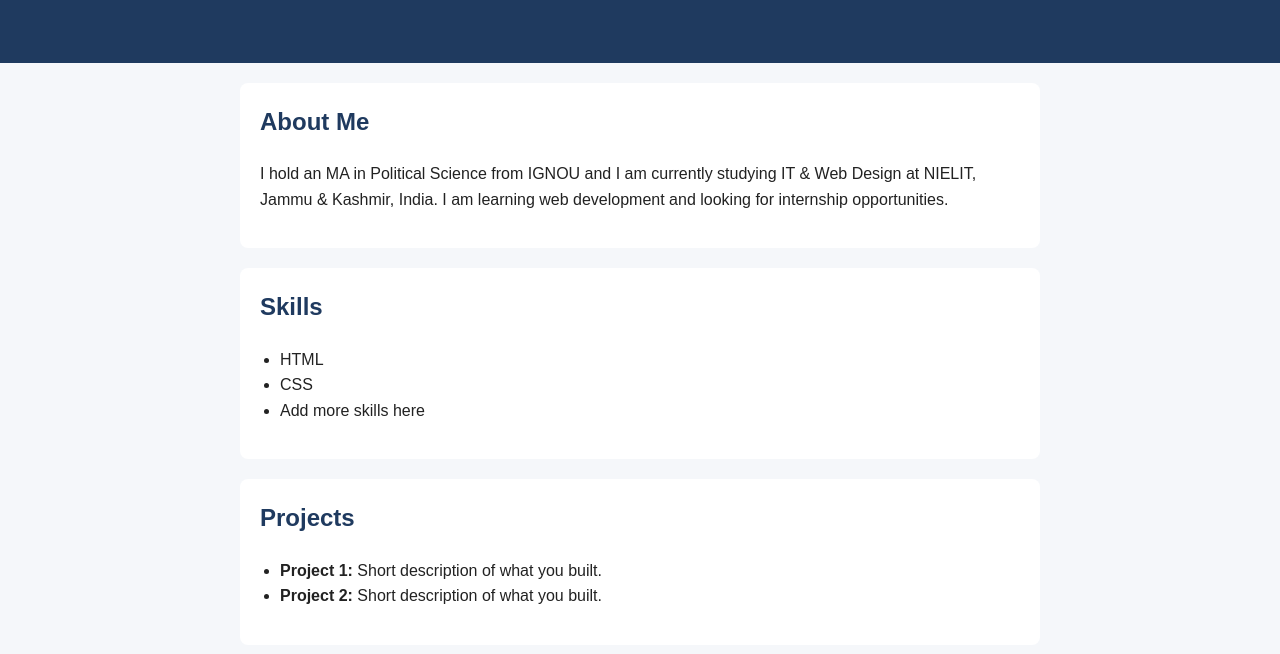
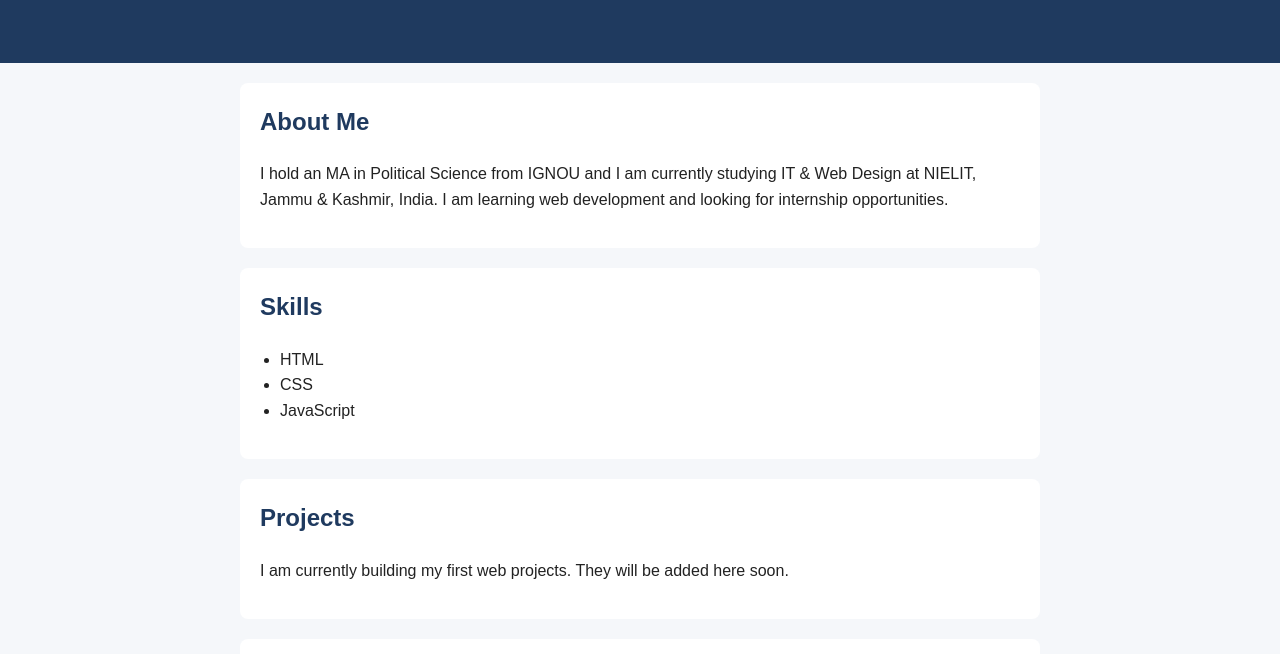
Before and after one commit to shahfadkhan/shahfadkhan.github.io, a plain HTML site: page index.html in a window 1280 px wide. Shown: the part 146-800 px from the top of the page. Drawn offline with Linux system fonts and the light colour scheme.

Commit message:
Update index.html

```diff
--- a/index.html
+++ b/index.html
@@ -1,4 +1,3 @@
-<!DOCTYPE html>
 <html lang="en">
 <head>
 <meta charset="UTF-8">
@@ -34,16 +33,13 @@
     <ul>
       <li>HTML</li>
       <li>CSS</li>
-      <li>Add more skills here</li>
+      <li>JavaScript</li>
     </ul>
   </section>
 
   <section>
     <h2>Projects</h2>
-    <ul>
-      <li><strong>Project 1:</strong> Short description of what you built.</li>
-      <li><strong>Project 2:</strong> Short description of what you built.</li>
-    </ul>
+    <p>I am currently building my first web projects. They will be added here soon.</p>
   </section>
 
   <section>
```
